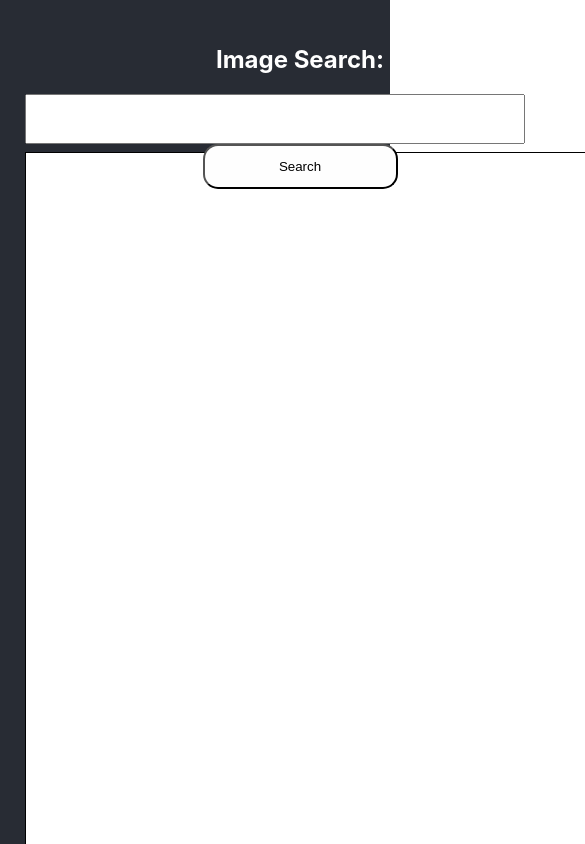
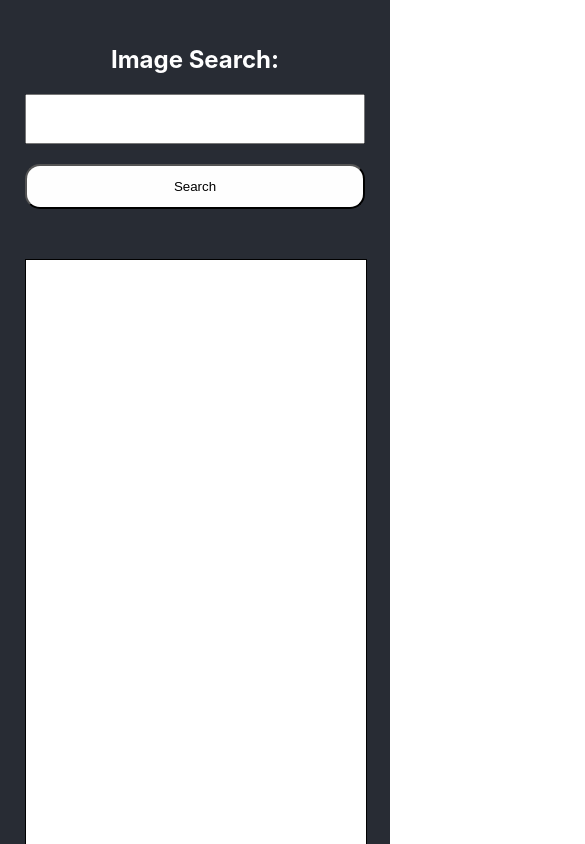
Before and after one commit to LukasKaselionis/image-search, a React (Create React App) app: page / in a window 390 px wide. Shown: the top 844 px of the page, 585 px wide, since content can reach past the window. Built offline with nearby package versions, Linux system fonts and the light colour scheme.

Commit message:
add responsive style to searchBar component

```diff
--- a/src/components/app/App.css
+++ b/src/components/app/App.css
@@ -6,6 +6,5 @@
 
 .App-header {
   display: flex;
-  height: 15vh;
   color: white;
 }
--- a/src/components/imageList/ImageList.css
+++ b/src/components/imageList/ImageList.css
@@ -4,7 +4,7 @@
 
 .images__list {
     height: 750px;
-    width: 750px;
+    width: 100%;
     background-color: #ffffff;
     border: 1px solid #000000;
     overflow: scroll;
--- a/src/components/imageList/ImageList.js
+++ b/src/components/imageList/ImageList.js
@@ -1,6 +1,6 @@
 import React from 'react';
 import './ImageList.css';
-import ImageCard from '../ImageCard'
+import ImageCard from '../imageList/ImageCard'
 
 const ImageList = (props) => {
     const imgs = props.foundImages.map(img => {
--- a/src/components/searchBar/SearchBar.css
+++ b/src/components/searchBar/SearchBar.css
@@ -1,19 +1,36 @@
-.input-search {
-    display: flex;
-    justify-content: space-between;
+.search-section {
+    width: 100%;
     padding: 25px;
 }
 
-.input {
-    width: 500px;
+.search_form {
+    width: 100%;
+    display: flex;
+    flex-direction: row;
+
+}
+
+.search_input {
+    width: 100%;
     height: 50px;
     margin-right: 50px;
     font-size: 24px;
 }
 
-.search-button {
+.search_button {
     height: 45px;
     width: 195px;
     background-color: #fefefe;
     border-radius: 15px;
 }
+
+@media only screen and (max-width: 768px) {
+    .search_form {
+        flex-direction: column;
+    }
+
+    .search_button {
+        width: 100%;
+        margin-top: 20px;
+    }
+}
--- a/src/components/searchBar/SearchBar.js
+++ b/src/components/searchBar/SearchBar.js
@@ -16,16 +16,16 @@ class SearchBar extends React.Component {
 
         render (){
             return (
-            <div className="input-search">
-                 <form onSubmit={this.onFormSubmit}>
-                        <label><h2>Image Search: </h2></label>
+            <div className="search-section">
+                <label><h2>Image Search: </h2></label>
+                 <form onSubmit={this.onFormSubmit} className="search_form">
                         <input
-                            className="input"
+                            className="search_input"
                             type="search"
                             value={this.state.val}
                             onChange={this.onInputChange}
                         />
-                        <button className="search-button" onClick={this.onFormSubmit}>Search</button>
+                        <button className="search_button" onClick={this.onFormSubmit}>Search</button>
                     </form>
             </div>
             )
```
Also changed, not shown: src/components/imageList/ImageCard.js (renamed from src/components/ImageCard.js).
